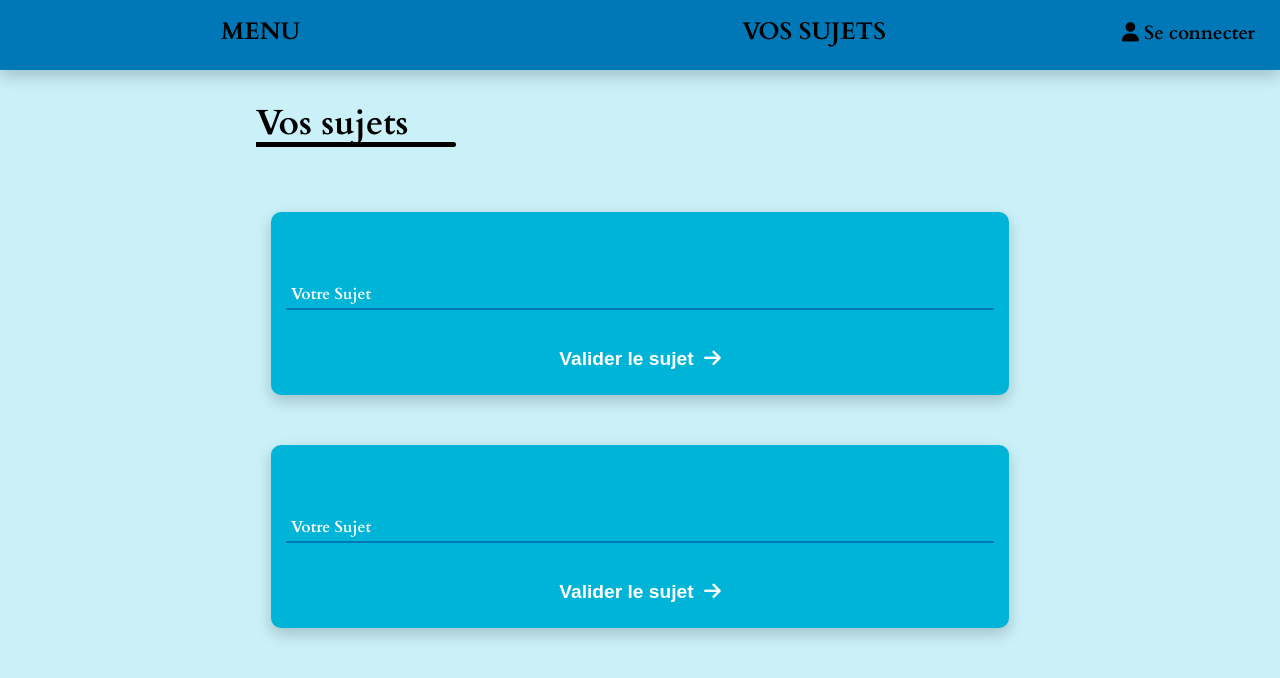
After one commit to SAMSAM-55/Goralys, a PHP site: page /subject-student.html in a window 1280 px wide; the page is wider, and only the part inside the window is pictured. The commit adds this page. Shown: the top 678 px of that part. Run offline with PHP 8.4, Linux system fonts and the light colour scheme; some libraries are stand-ins or nearby versions.

Commit message:
Add subject submission and account logout
Adds a basic system to submit subject and a logout system. Also adds custom input design.

```diff
--- a/CSS/account.css
+++ b/CSS/account.css
@@ -57,6 +57,12 @@
     width: 100%;
 }
 
+.profile-actions-container form
+{
+    display: flex;
+    width: 100%;
+}
+
 /* The buttons used to delete the account and log out of the site */
 .profile-actions-container button {
     background-color: var(--theme-background-color);
--- /dev/null
+++ b/CSS/input.css
@@ -0,0 +1,97 @@
+.input {
+    position: relative;
+    width: 100%;
+    max-width: 380px;
+    margin: 18px 0;
+}
+
+.input input {
+    display: flex;
+    flex-direction: row;
+    width: 100%;
+    padding: 20px 1px 5px;
+    border: none;
+    border-bottom: 2px solid var(--theme-container-normal);
+    background: transparent;
+    font-size: 16px;
+    color: black;
+    outline: none;
+    transition: border-color 0.25s ease;
+}
+
+.input::before {
+    content: "";
+    position: absolute;
+    left: 0;
+    bottom: 0;
+    width: 100%;
+    height: 2px;
+    background: var(--theme-container-hovered);
+    transition: width 0.25s ease;
+}
+
+.input:focus-within::after {
+    width: 100%;
+}
+
+.input::after {
+    content: "";
+    position: absolute;
+    left: 0;
+    bottom: 0;
+    width: 0;
+    height: 2px;
+    background: var(--theme-input-border-color);
+    transition: width 0.25s ease;
+}
+
+.input:focus-within::after {
+    width: 100%;
+}
+
+.input label {
+    position: absolute;
+    left: 5px;
+    top: 40%;
+    color: white;
+    font-size: 16px;
+    pointer-events: none;
+    transition:
+            top 0.25s ease,
+            left 0.25s ease,
+            transform 0.25s ease,
+            font-size 0.25s ease,
+            color 0.25s ease,
+            background 0.25s ease;
+}
+
+.input:focus-within label,
+.input.filled label {
+    top: 1px;
+    left: 1px;
+    transform: none;
+    font-size: 13px;
+    color: black;
+    background: var(--theme-container-normal);
+    border-radius: 4px;
+}
+
+/* Special style for the eye icon for password inputs */
+
+.input i {
+    position: absolute;
+    right: 0;
+    bottom: 7px;
+    cursor: pointer;
+}
+
+/* Autofill fix */
+input:-webkit-autofill,
+input:-webkit-autofill:hover,
+input:-webkit-autofill:focus,
+input:-webkit-autofill:active {
+    -webkit-box-shadow: 0 0 0 1000px var(--theme-container-normal) inset !important;
+    box-shadow: 0 0 0 1000 var(--theme-container-normal) inset !important;
+    -webkit-text-fill-color: black !important;
+    transition: background-color 5000s ease-in-out 0s;
+}
--- /dev/null
+++ b/CSS/subject.css
@@ -0,0 +1,112 @@
+.main-title
+{
+    position: relative;
+    right: calc(-50% + 30%);
+    font-size: 35px;
+    font-weight: bold;
+}
+
+.main-title::before
+{
+    content: '';
+    width: 200px;
+    height: 5px;
+    background-color: black;
+    position: absolute;
+    bottom: 0;
+    left: 0;
+    border-radius: 0 5px 5px 0;
+}
+
+.subject-main-container
+{
+    position: relative;
+    width: 60%;
+    right: calc(-50% + 30%);
+    margin-top: 50px;
+    padding: 15px;
+
+    align-content: center;
+}
+
+.subject-container
+{
+    width: 100%;
+    padding: 15px;
+    background-color: var(--theme-container-normal);
+    border-radius: 10px;
+    box-shadow: 0 6px 15px rgba(0, 0, 0, 0.2);
+}
+
+.subject-container:not(:last-child)
+{
+    margin-bottom: 50px;
+}
+
+.subject-info
+{
+    display: flex;
+    flex-direction: row;
+    justify-content: space-between;
+    margin-bottom: 10px;
+}
+
+.subject-info .topic-name
+{
+    max-width: 60%;
+    margin-top: 0;
+    font-size: 1.25em;
+    font-weight: 800;
+}
+
+.subject-info .teacher-name
+{
+    max-width: 30%;
+    margin-top: 0;
+    font-size: 1.25em;
+}
+
+.subject-input-container
+{
+    display: flex;
+    flex-direction: row;
+}
+
+.subject-input-container label
+{
+    margin-right: 10px;
+}
+
+/* Style for the submit button */
+.submit-button {
+    background-color: var(--theme-button-color-normal);
+    position: relative;
+    width: 100%;
+    align-self: center;
+
+    color: white;
+    border: none;
+    padding: 10px;
+    cursor: pointer;
+    font-size: 1.2em;
+    font-weight: bold;
+    transition: background-color 0.3s ease-in-out, transform 0.3s ease-in-out;
+    border-radius: 5px;
+    margin-top: 10px;
+}
+
+.submit-button i {
+    margin-left: 5px;
+}
+
+@media (hover: hover) {
+    .submit-button:hover {
+        background-color: var(--theme-button-color-hovered);
+        transform: scale(1.05);
+        box-shadow: 0 6px 15px rgba(0, 0, 0, 0.3);
+    }
+
+    .submit-button:hover i {
+        animation: arrow-animation 0.75s infinite;
+    }
+}
--- a/JS/core.js
+++ b/JS/core.js
@@ -1,2 +1,22 @@
 // Core file for javascript
-// Will be filled later with logic to handle the client-side subject management
+// Main file to retrieve the teachers and topics of a user(student) and display them on the page
+
+function show_student_topics()
+{
+    const user_topic_1 = sessionStorage.getItem("user-topic-1")
+    const user_teacher_1 = sessionStorage.getItem("user-teacher-1")
+    const user_topic_2 = sessionStorage.getItem("user-topic-2")
+    const user_teacher_2 = sessionStorage.getItem("user-teacher-2")
+
+    document.getElementById("topic-1").textContent = user_topic_1 ?? ""
+    document.getElementById("teacher-1").textContent = user_teacher_1 ?? ""
+    document.getElementById("topic-2").textContent = user_topic_2 ?? ""
+    document.getElementById("teacher-2").textContent = user_teacher_2 ?? ""
+}
+
+addEventListener("UserDataLoaded", () => {
+        if (sessionStorage.getItem("logged-in") !== 'true')
+            return
+        if (sessionStorage.getItem("user-type") === 'student')
+            show_student_topics()
+})
--- a/JS/user.js
+++ b/JS/user.js
@@ -15,16 +15,23 @@ addEventListener("DOMContentLoaded", async () => {
 
                         if (is_logged_in) {
                             sessionStorage.setItem("user-id", data['user_id'])
-                            sessionStorage.setItem("user-type", data['user_type'])
                             sessionStorage.setItem("user-email", data['user_email'])
                             sessionStorage.setItem("user-name", data['username'])
+                            sessionStorage.setItem("user-type", data['user_type'])
+
+                            sessionStorage.setItem("user-topic-1", data['user_topic_1'])
+                            sessionStorage.setItem("user-teacher-1", data['user_teacher_1'])
+                            sessionStorage.setItem("user-topic-2", data['user_topic_2'])
+                            sessionStorage.setItem("user-teacher-2", data['user_teacher_2'])
                         }
 
                         update_header()
+                        window.dispatchEvent(new Event("UserDataLoaded"))
                     })
             })
     } else {
         update_header()
+        window.dispatchEvent(new Event("UserDataLoaded"))
     }
 })
 
--- a/PHP/fetch_user_data.php
+++ b/PHP/fetch_user_data.php
@@ -7,4 +7,12 @@ $user_email = $_SESSION['user-email'] ?? null;
 $user_id = $_SESSION['user-id'] ?? null;
 $user_type = $_SESSION['user-type'] ?? null;
 
-echo json_encode(['logged_in' => $logged_in, 'username' => $username, 'user_email' => $user_email, 'user_id' => $user_id, 'user_type' => $user_type]);
+$user_topic_1 = $_SESSION['user-topic-1'] ?? null;
+$user_teacher_1 = $_SESSION['user-teacher-1'] ?? null;
+
+$user_topic_2 = $_SESSION['user-topic-2'] ?? null;
+$user_teacher_2 = $_SESSION['user-teacher-2'] ?? null;
+
+echo json_encode(['logged_in' => $logged_in, 'username' => $username, 'user_email' => $user_email, 'user_id' => $user_id, 'user_type' => $user_type,
+    "user_topic_1" => $user_topic_1, "user_teacher_1" => $user_teacher_1,
+    "user_topic_2" => $user_topic_2, "user_teacher_2" => $user_teacher_2]);
--- a/index.html
+++ b/index.html
@@ -4,7 +4,7 @@
     <meta charset="UTF-8">
     <title>Goralys - Acceuil</title>
     <link rel="stylesheet" href="./CSS/style.css">
-    <script type="module" src="./JS/core.js"></script>
+
     <script type="module" src="./JS/user.js"></script>
     <script type="module" src="./JS/update-header.js"></script>
     <script type="module" src="./JS/toast.js"></script>
@@ -30,7 +30,7 @@
 <header class="header">
     <div class="header-menu">
         <a href="index.html" class="header-text">Menu</a>
-        <a href="" class="header-text">Vos sujets</a>
+        <a href="PHP/subject_router.php" class="header-text">Vos sujets</a>
     </div>
     <div class="account-info">
         <a href="" class="header-text" id="user-name-text"><i class="fa-solid fa-user"></i> Se connecter</a>
--- /dev/null
+++ b/subject-student.html
@@ -0,0 +1,71 @@
+<!DOCTYPE html>
+<html lang="en">
+<head>
+    <meta charset="UTF-8">
+    <title>Goralys - Acceuil</title>
+    <link rel="stylesheet" href="./CSS/style.css">
+    <link rel="stylesheet" href="./CSS/subject.css">
+    <link rel="stylesheet" href="./CSS/input.css">
+
+    <script type="module" src="./JS/core.js"></script>
+    <script type="module" src="./JS/user.js"></script>
+    <script type="module" src="./JS/update-header.js"></script>
+    <script type="module" src="./JS/toast.js"></script>
+    <script type="module" src="./JS/input.js"></script>
+
+    <!-- Font Awesome CDN -->
+    <link rel="stylesheet"
+          href="https://cdnjs.cloudflare.com/ajax/libs/font-awesome/6.6.0/css/all.min.css"
+          integrity="sha512-Kc323vGBEqzTmouAECnVceyQqyqdsSiqLQISBL29aUW4U/M7pSPA/gEUZQqv1cwx4OnYxTxve5UMg5GT6L4JJg=="
+          crossorigin="anonymous"
+          referrerpolicy="no-referrer"
+    />
+</head>
+<body>
+<!-- Adding the toast notifications elements -->
+<div id="toast" class="feedback-container warning" style="display: none;">
+    <div class="toast-image">
+        <i class="fas"></i>
+    </div>
+    <div class="toast-content">
+    </div>
+</div>
+<!-- Main page -->
+<header class="header">
+    <div class="header-menu">
+        <a href="index.html" class="header-text">Menu</a>
+        <a href="PHP/subject_router.php" class="header-text">Vos sujets</a>
+    </div>
+    <div class="account-info">
+        <a href="" class="header-text" id="user-name-text"><i class="fa-solid fa-user"></i> Se connecter</a>
+    </div>
+</header>
+<main class="main">
+    <h2 class="main-title">Vos sujets</h2>
+    <div class="subject-main-container">
+        <form class="subject-container" action="PHP/submit-student.php" method="post">
+                <div class="subject-info">
+                    <p class="topic-name" id="topic-1"></p>
+                    <p class="teacher-name" id="teacher-1"></p>
+                </div>
+                <div class="input" style="max-width: 100%">
+                    <label for="subject-1">Votre Sujet</label>
+                    <input type="text" name="subject-1" placeholder=" " id="subject-1" required>
+                </div>
+                <button type="submit" class="submit-button">Valider le sujet <i class="fa-solid fa-arrow-right"></i></button>
+        </form>
+        <form class="subject-container" action="./PHP/submit-student.php" method="post">
+                <div class="subject-info">
+                    <p class="topic-name" id="topic-2"></p>
+                    <p class="teacher-name" id="teacher-2"></p>
+                </div>
+                <div class="input" style="max-width: 100%">
+                    <label for="subject-2">Votre Sujet</label>
+                    <input type="text" name="subject-2" placeholder=" " id="subject-2" required>
+                </div>
+                <button type="submit" class="submit-button">Valider le sujet <i class="fa-solid fa-arrow-right"></i></button>
+        </form>
+    </div>
+</main>
+</body>
+</html>
```
Also changed, not shown: CSS/login-register.css (+0 -49 lines), JS/input.js (added, +57 -0 lines), PHP/data_structure.txt (+6 -5 lines), PHP/login.php (+14 -1 lines), PHP/logout.php (added, +15 -0 lines), PHP/subject_router.php (added, +21 -0 lines), PHP/submit-student.php (added, +92 -0 lines), PHP/utility.php (added, +41 -0 lines), account.html (+4 -8 lines), login.html (+10 -9 lines), register.html (+10 -10 lines).
